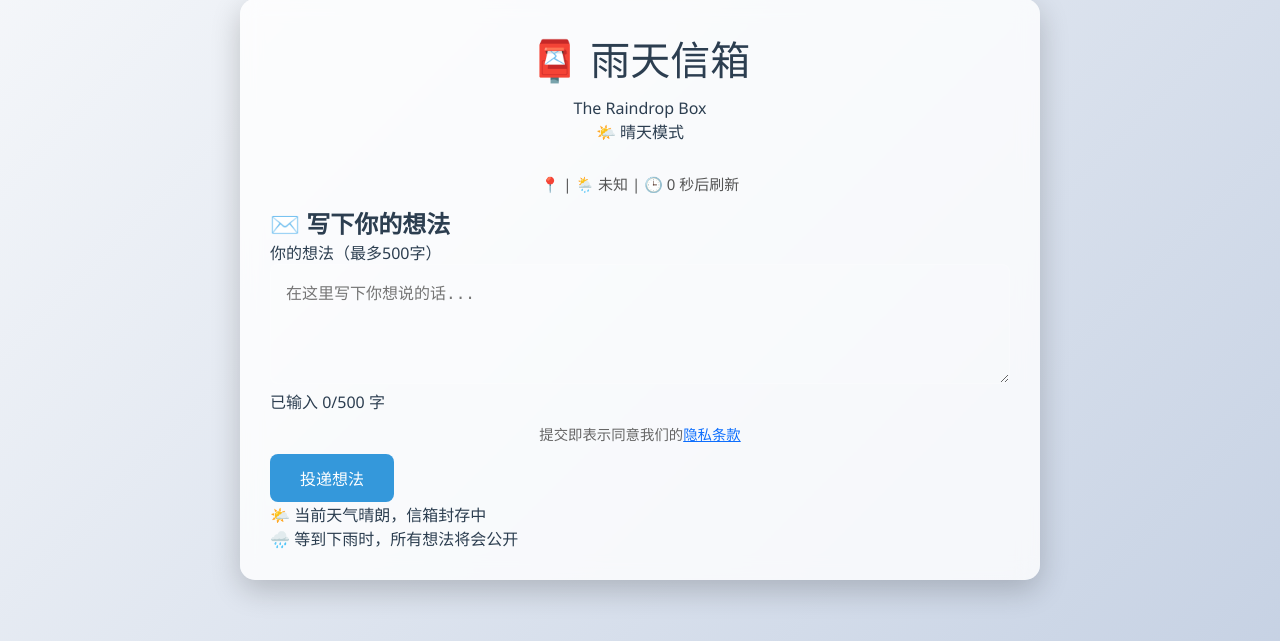
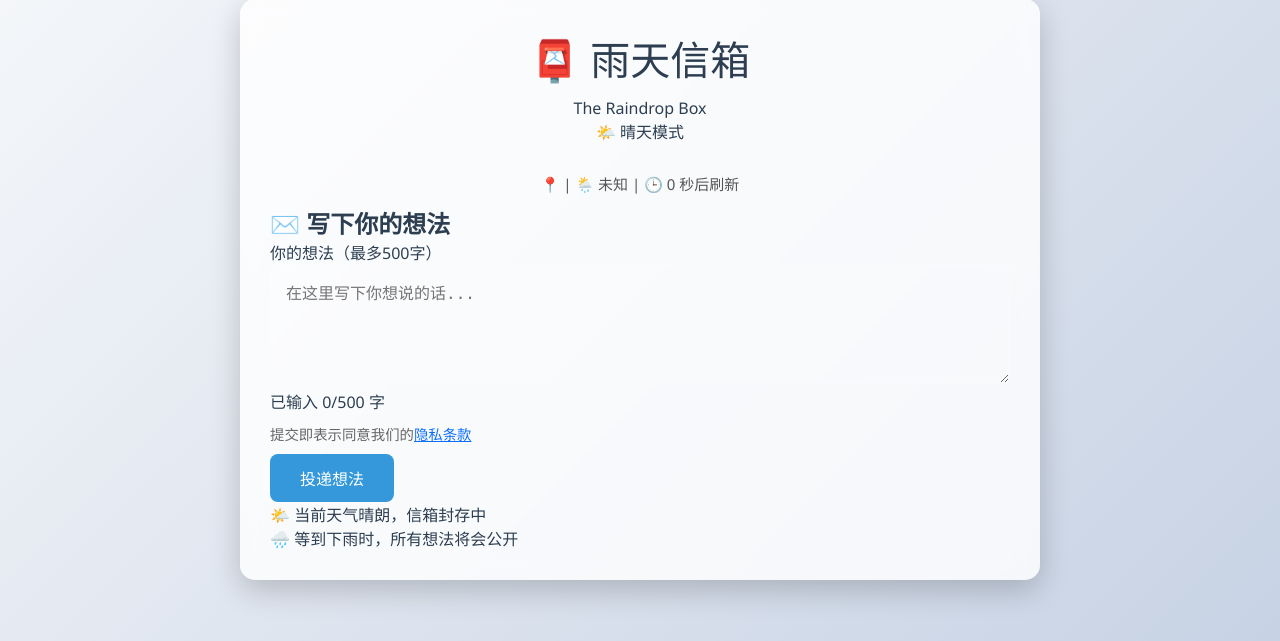
Before and after one commit to techccy/RainMail, a Flask app: page / in a window 1280 px wide. Shown: the part 51-692 px from the top of the page. Run offline with Flask 3, Linux system fonts and the light colour scheme; data comes from the database, SQL or seed files in the repository; some libraries are stand-ins or nearby versions.

Commit message:
move the link of privacy policy to the left

```diff
--- a/templates/index.html
+++ b/templates/index.html
@@ -32,7 +32,7 @@
                     <label for="message-input">你的想法（最多500字）</label>
                     <textarea id="message-input" placeholder="在这里写下你想说的话..." maxlength="500"></textarea>
                     <div class="char-counter">已输入 <span class="char-count">0</span>/500 字</div>
-                    <div class="privacy-statement" style="margin: 10px 0; font-size: 0.9rem; color: #666; text-align: center;">
+                    <div class="privacy-statement" style="margin: 10px 0; font-size: 0.9rem; color: #666; text-align: left;">
                         提交即表示同意我们的<a href="/privacy-policy" target="_blank" style="color: #0d6efd; text-decoration: underline;">隐私条款</a>
                     </div>
                     {% if turnstile_site_key %}
@@ -56,7 +56,7 @@
                     <label for="rainy-message-input">你的想法（最多500字）</label>
                     <textarea id="rainy-message-input" placeholder="雨声中写下你的心声..." maxlength="500"></textarea>
                     <div class="char-counter">已输入 <span class="char-count">0</span>/500 字</div>
-                    <div class="privacy-statement" style="margin: 10px 0; font-size: 0.9rem; color: #666; text-align: center;">
+                    <div class="privacy-statement" style="margin: 10px 0; font-size: 0.9rem; color: #666; text-align: left;">
                         提交即表示同意我们的<a href="/privacy-policy" target="_blank" style="color: #0d6efd; text-decoration: underline;">隐私条款</a>
                     </div>
                     {% if turnstile_site_key %}
```
